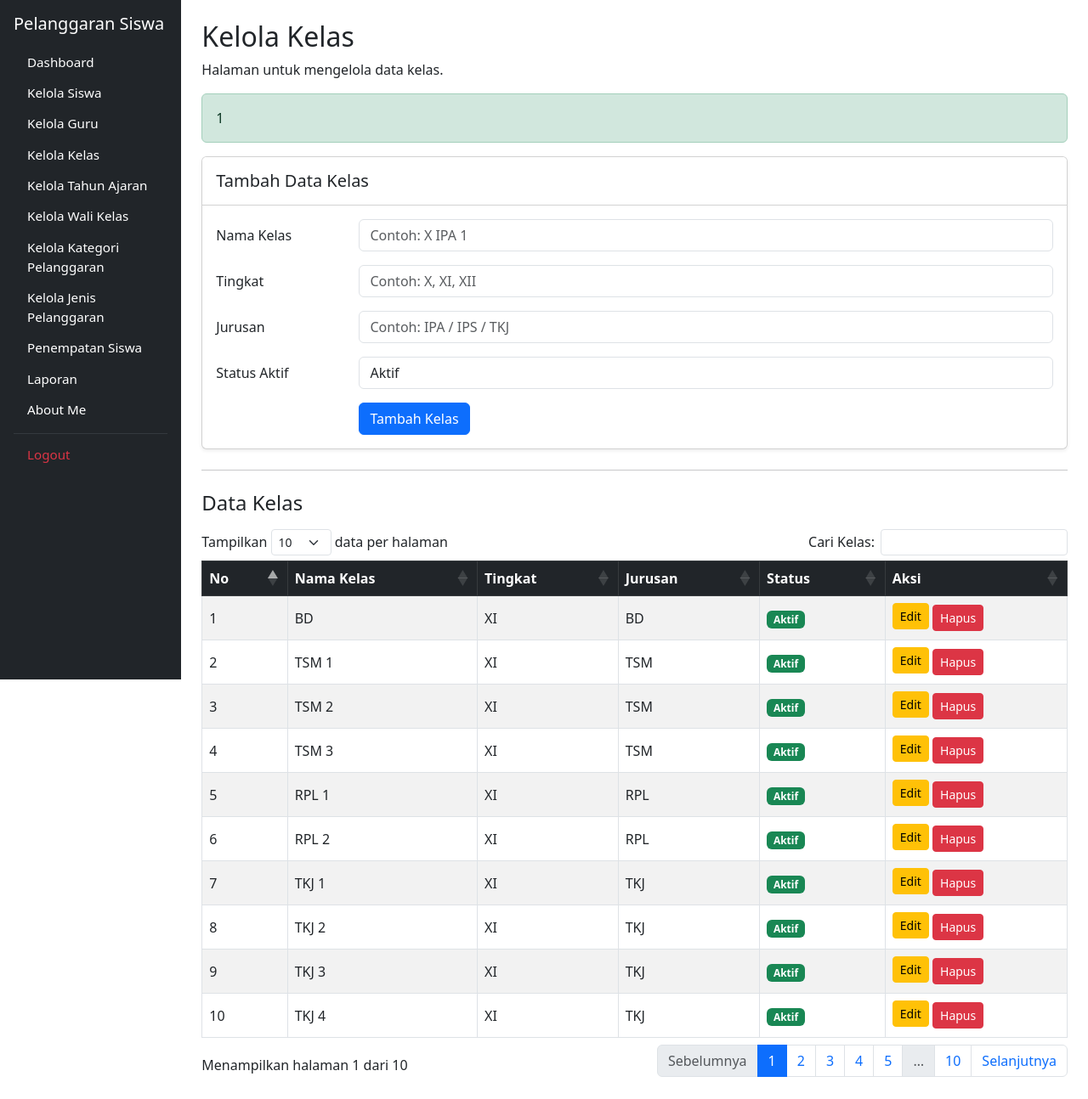
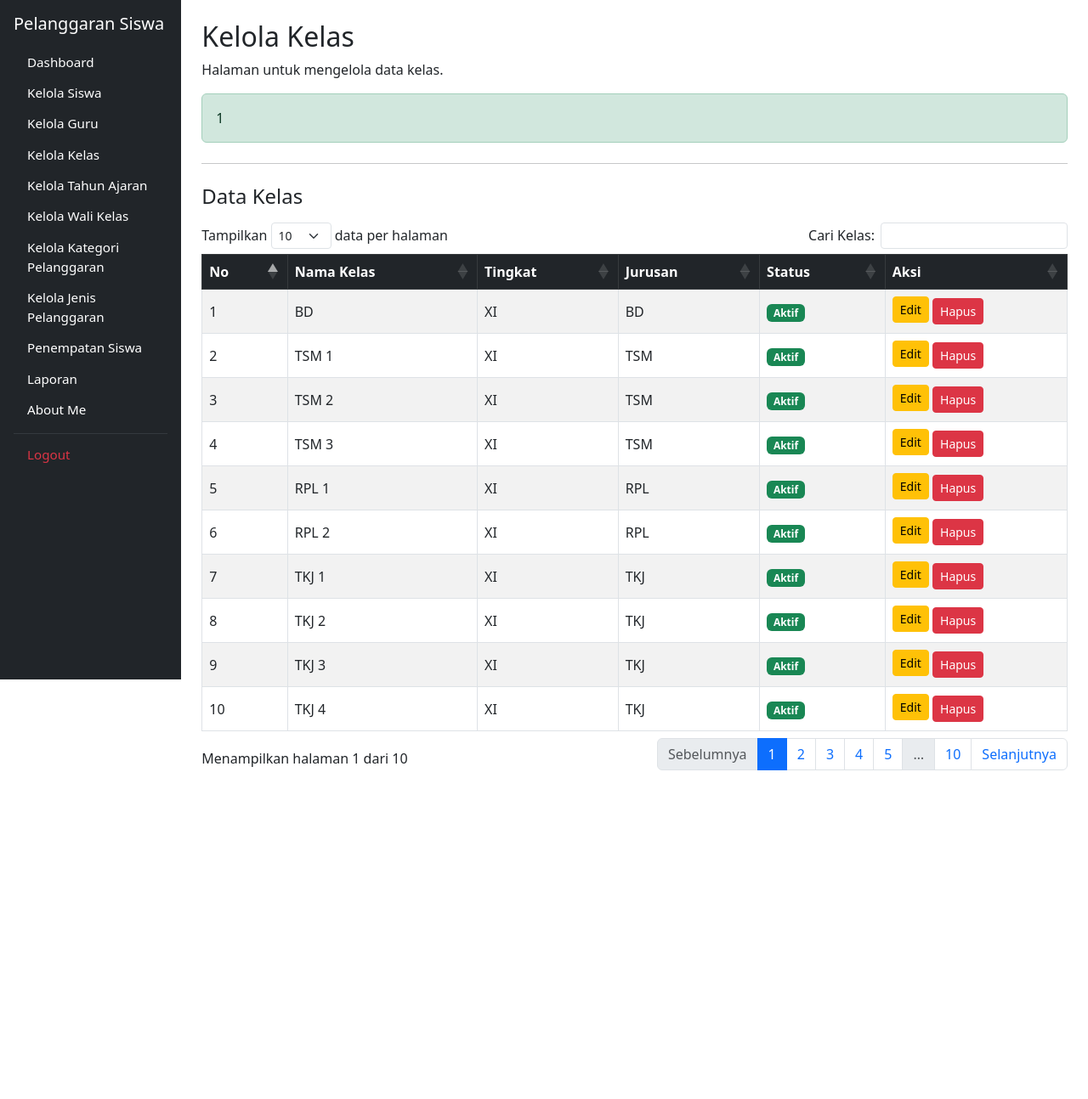
Before and after one commit to zidanemaulidan7-eng/UKK-2026, a PHP site: page /kelola_kelas.php in a window 1280 px wide. Shown: the whole page at 85% size. After the commit the page ends 907 px from the top, so only its background shows below. Run offline with PHP 8.4, Linux system fonts and the light colour scheme; a user stored in the database is signed in; data comes from the database, SQL or seed files in the repository; some libraries are stand-ins or nearby versions.

Commit message:
beberapa update

```diff
--- a/kelola_kelas.php
+++ b/kelola_kelas.php
@@ -140,49 +140,6 @@ if (!$query) {
                 </div>
             <?php } ?>
 
-            <!-- FORM TAMBAH KELAS -->
-            <div class="card shadow-sm mb-4">
-                <div class="card-header bg-white py-3">
-                    <h5 class="mb-0">Tambah Data Kelas</h5>
-                </div>
-                <div class="card-body">
-                    <form action="" method="POST">
-                        <div class="mb-3 row">
-                            <label for="nama" class="col-sm-2 col-form-label">Nama Kelas</label>
-                            <div class="col-sm-10">
-                                <input type="text" class="form-control" id="nama" name="nama" placeholder="Contoh: X IPA 1" required>
-                            </div>
-                        </div>
-                        <div class="mb-3 row">
-                            <label for="tingkat" class="col-sm-2 col-form-label">Tingkat</label>
-                            <div class="col-sm-10">
-                                <input type="text" class="form-control" id="tingkat" name="tingkat" placeholder="Contoh: X, XI, XII" required>
-                            </div>
-                        </div>
-                        <div class="mb-3 row">
-                            <label for="jurusan" class="col-sm-2 col-form-label">Jurusan</label>
-                            <div class="col-sm-10">
-                                <input type="text" class="form-control" id="jurusan" name="jurusan" placeholder="Contoh: IPA / IPS / TKJ" required>
-                            </div>
-                        </div>
-                        <div class="mb-3 row">
-                            <label for="status_aktif" class="col-sm-2 col-form-label">Status Aktif</label>
-                            <div class="col-sm-10">
-                                <select class="form-control" id="status_aktif" name="status_aktif">
-                                    <option value="1">Aktif</option>
-                                    <option value="0">Tidak Aktif</option>
-                                </select>
-                            </div>
-                        </div>
-                        <div class="row">
-                            <div class="col-sm-10 offset-sm-2">
-                                <button type="submit" name="tambah_kelas" class="btn btn-primary">Tambah Kelas</button>
-                            </div>
-                        </div>
-                    </form>
-                </div>
-            </div>
-
             <hr class="my-4">
 
             <h4 class="mb-3">Data Kelas</h4>
```
Also changed, not shown: 1 other file.
